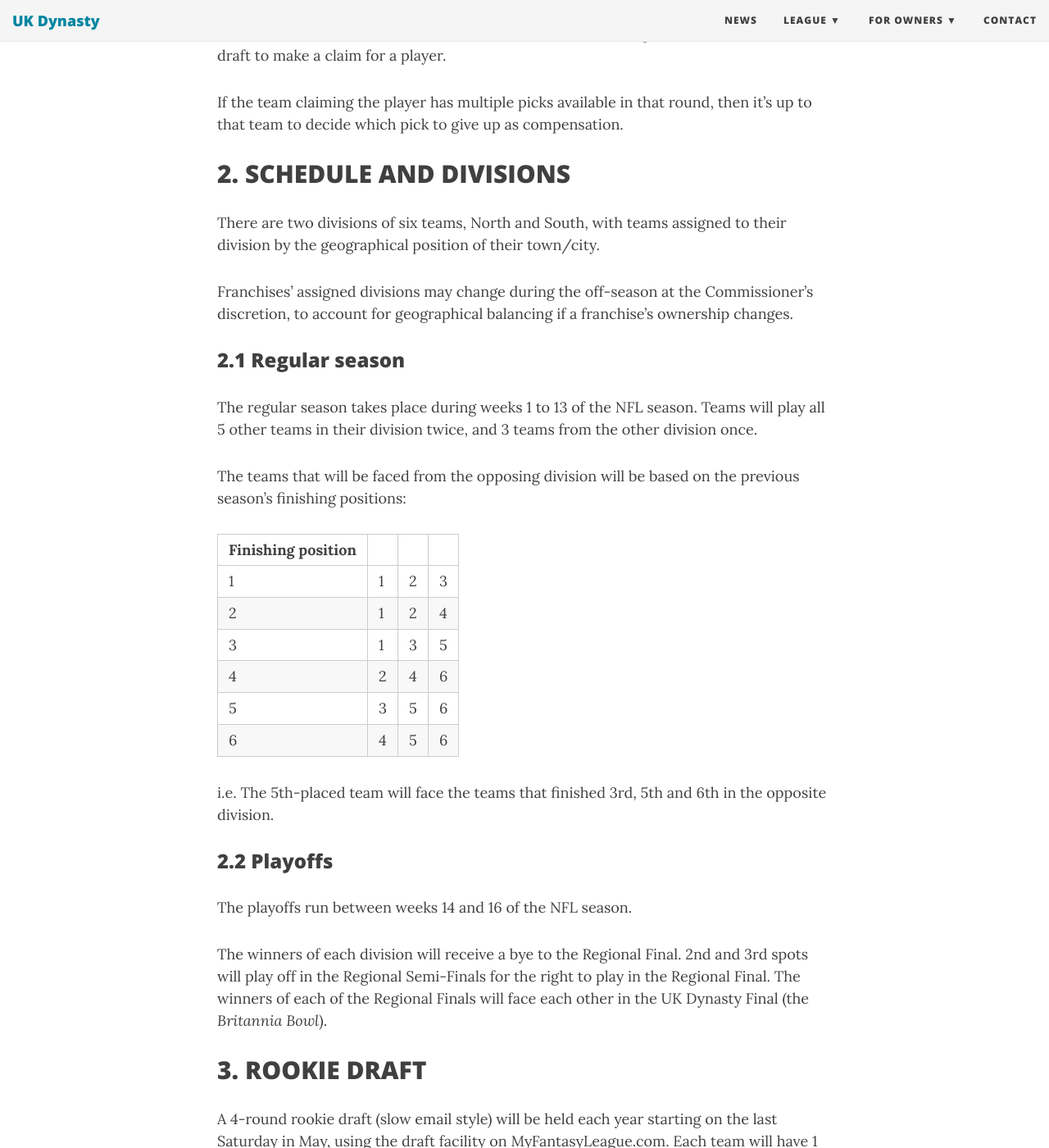
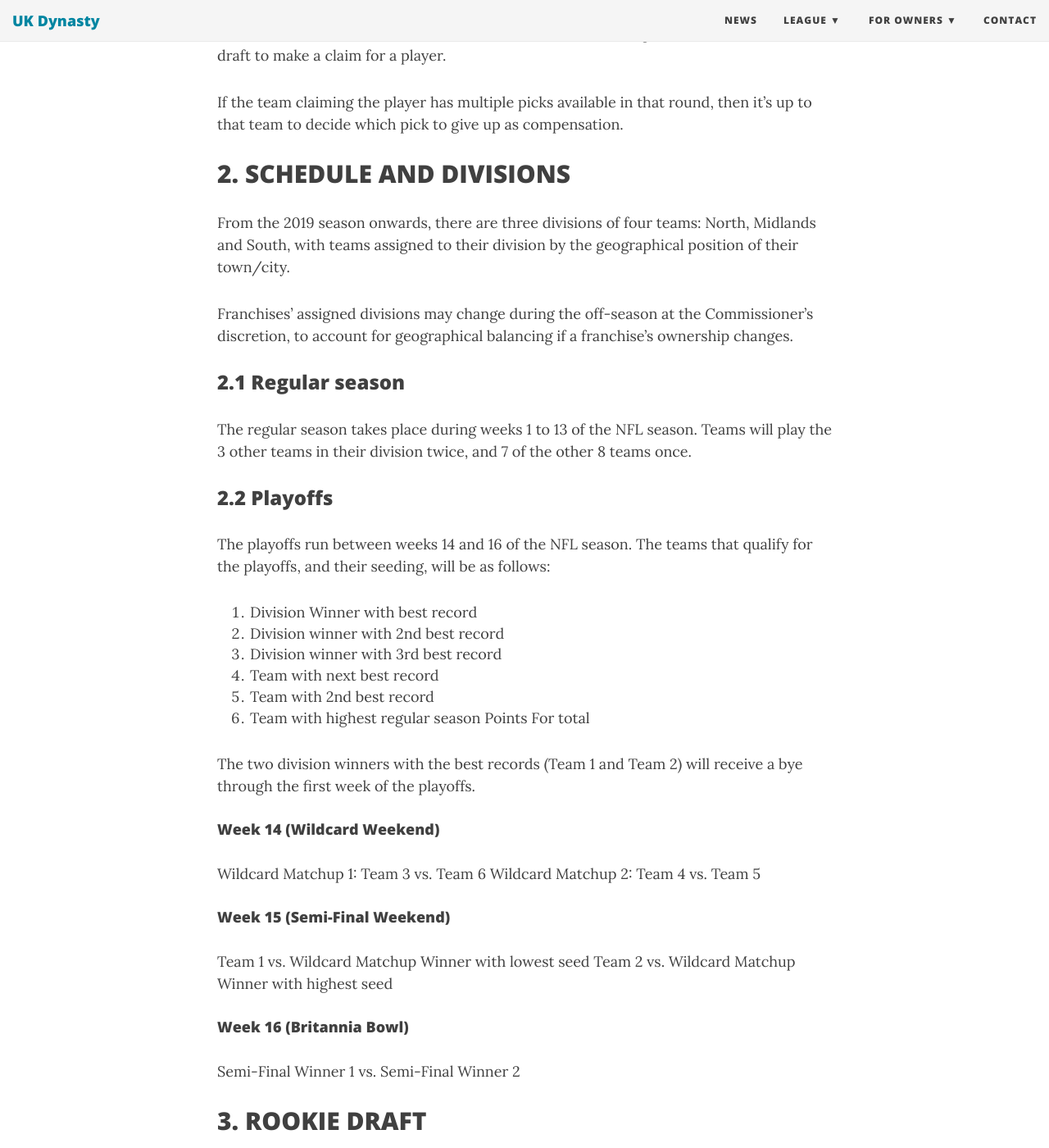
Before and after one commit to UKDynasty/ukdynasty.github.io, a Jekyll site: the page built from bylaws/index.md, in a window 1280 px wide and 1400 px high, scrolled down 3729 px. Shown: the whole window at 82% size. Built offline with Jekyll 4.4.1, drawn with Linux system fonts in a browser that asks for light colours; nearby versions of some CDN libraries.

Commit message:
2 to 3 divisions, playoff qualification changes

```diff
--- a/bylaws/index.md
+++ b/bylaws/index.md
@@ -98,32 +98,40 @@ If the team claiming the player has multiple picks available in that round, then
 
 ## 2. SCHEDULE AND DIVISIONS
 
-There are two divisions of six teams, North and South, with teams assigned to their division by the geographical position of their town/city.
+From the 2019 season onwards, there are three divisions of four teams: North, Midlands and South, with teams assigned to their division by the geographical position of their town/city.
 
 Franchises' assigned divisions may change during the off-season at the Commissioner's discretion, to account for geographical balancing if a franchise's ownership changes.
 
 ### 2.1 Regular season
 
-The regular season takes place during weeks 1 to 13 of the NFL season. Teams will play all 5 other teams in their division twice, and 3 teams from the other division once.
-
-The teams that will be faced from the opposing division will be based on the previous season's finishing positions:
-
-| Finishing position |   |   |   |
-|--------------------|---|---|---|
-| 1                  | 1 | 2 | 3 |
-| 2                  | 1 | 2 | 4 |
-| 3                  | 1 | 3 | 5 |
-| 4                  | 2 | 4 | 6 |
-| 5                  | 3 | 5 | 6 |
-| 6                  | 4 | 5 | 6 |
-
-i.e. The 5th-placed team will face the teams that finished 3rd, 5th and 6th in the opposite division.
+The regular season takes place during weeks 1 to 13 of the NFL season. Teams will play the 3 other teams in their division twice, and 7 of the other 8 teams once.
 
 ### 2.2 Playoffs
 
-The playoffs run between weeks 14 and 16 of the NFL season.
+The playoffs run between weeks 14 and 16 of the NFL season. The teams that qualify for the playoffs, and their seeding, will be as follows:
 
-The winners of each division will receive a bye to the Regional Final. 2nd and 3rd spots will play off in the Regional Semi-Finals for the right to play in the Regional Final. The winners of each of the Regional Finals will face each other in the UK Dynasty Final (the *Britannia Bowl*).
+1. Division Winner with best record
+2. Division winner with 2nd best record
+3. Division winner with 3rd best record
+4. Team with next best record
+5. Team with 2nd best record
+6. Team with highest regular season Points For total
+
+The two division winners with the best records (Team 1 and Team 2) will receive a bye through the first week of the playoffs.
+
+#### Week 14 (Wildcard Weekend)
+
+Wildcard Matchup 1: Team 3 vs. Team 6
+Wildcard Matchup 2: Team 4 vs. Team 5
+
+#### Week 15 (Semi-Final Weekend)
+
+Team 1 vs. Wildcard Matchup Winner with lowest seed
+Team 2 vs. Wildcard Matchup Winner with highest seed
+
+#### Week 16 (Britannia Bowl)
+
+Semi-Final Winner 1 vs. Semi-Final Winner 2
 
 ## 3. ROOKIE DRAFT
 
```
